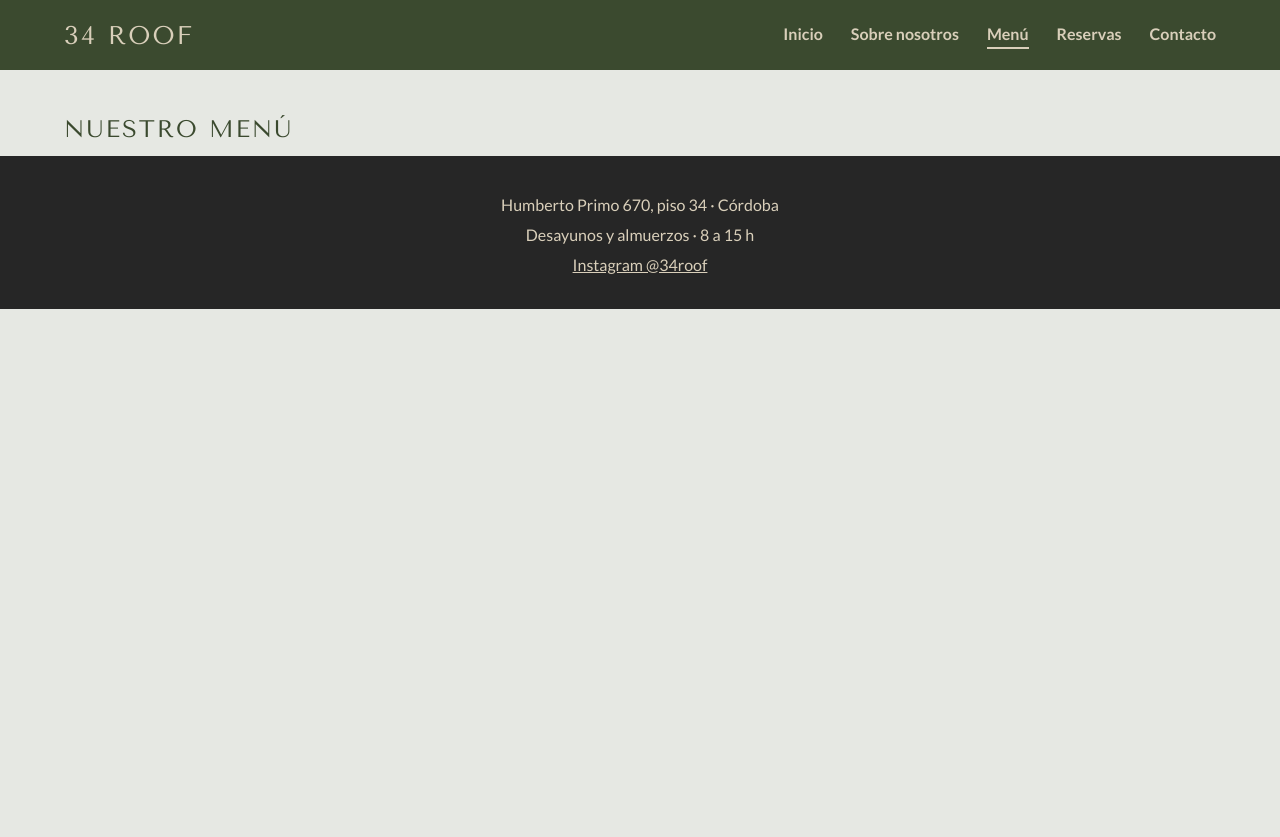
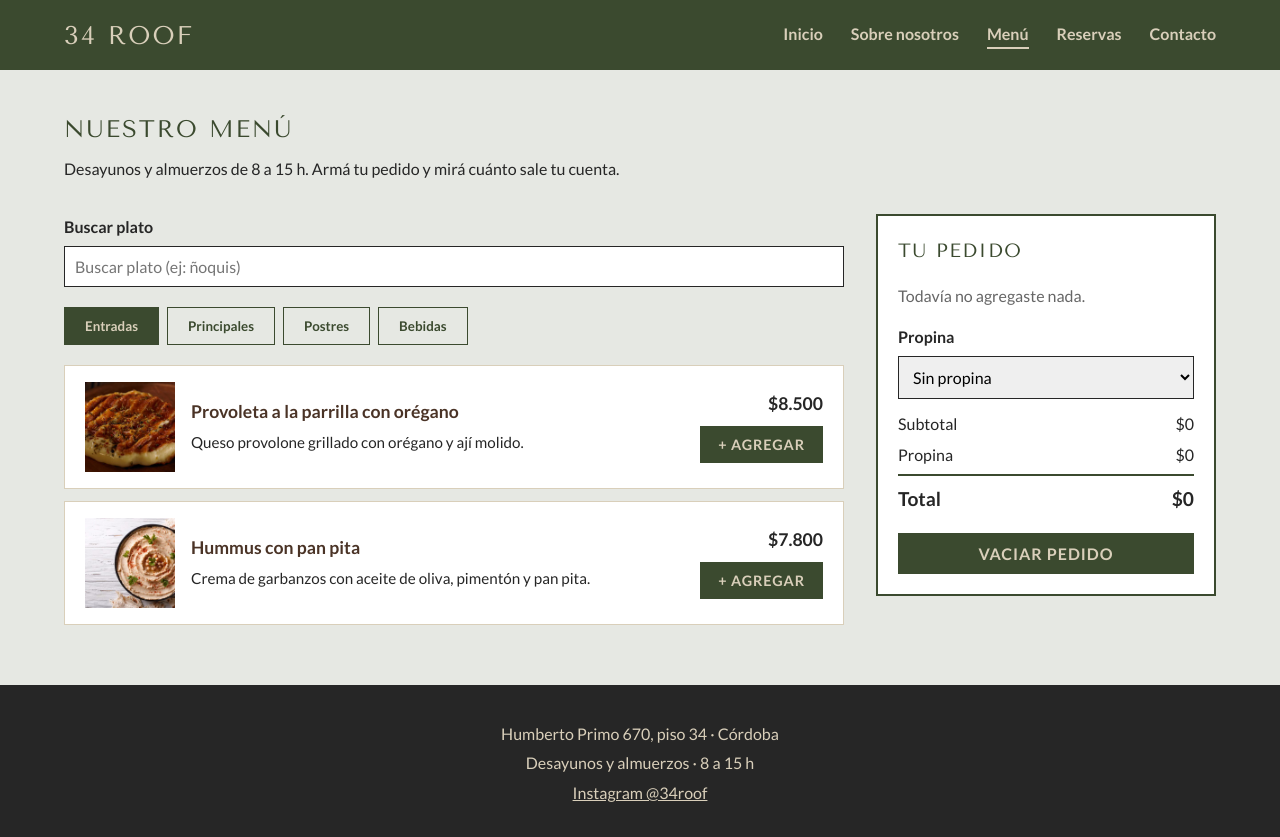
Before and after one commit to Benjarojo10/proyecto2026-RojoKerkebe-SolanaAllende, a React (Vite) app in the folder segunda-entrega/: page /menu in a window 1280 px wide. Before the commit the page ends 800 px from the top, so only its background shows below. Built offline with nearby package versions, Linux system fonts and the light colour scheme; data requests are answered from the project's data file.

Commit message:
feat: agrega menu con buscador y carrito con localstorage

```diff
--- /dev/null
+++ b/segunda-entrega/src/components/Carrito.jsx
@@ -0,0 +1,84 @@
+import { useState } from "react";
+import Boton from "@components/Boton.jsx";
+import { formatearPrecio } from "@utils/formato.js";
+
+const Carrito = ({ pedido, onCambiar, onVaciar }) => {
+    const [abierto, setAbierto] = useState(false);
+    const [propina, setPropina] = useState(0);
+
+    const items = Object.values(pedido);
+    const cantidad = items.reduce((suma, item) => suma + item.cantidad, 0);
+    const subtotal = items.reduce((suma, item) => suma + item.precio * item.cantidad, 0);
+    const montoPropina = Math.round((subtotal * propina) / 100);
+    const total = subtotal + montoPropina;
+
+    return (
+        <aside className={abierto ? "carrito abierto" : "carrito"}>
+            <div className="carrito-barra">
+                <div>
+                    <span>{cantidad === 1 ? "1 ítem" : `${cantidad} ítems`}</span>
+                    <strong>Total: {formatearPrecio(total)}</strong>
+                </div>
+                <Boton onClick={() => setAbierto(!abierto)}>{abierto ? "Cerrar" : "Ver pedido"}</Boton>
+            </div>
+
+            <div className="carrito-detalle">
+                <h2>Tu pedido</h2>
+                <ul className="lista-pedido">
+                    {items.map((item) => (
+                        <li key={item.id} className="item-pedido">
+                            <span>{item.nombre}</span>
+                            <span className="item-controles">
+                                <button
+                                    type="button"
+                                    className="boton-cantidad"
+                                    aria-label={`Quitar uno de ${item.nombre}`}
+                                    onClick={() => onCambiar(item.id, -1)}
+                                >
+                                    -
+                                </button>
+                                <span>{item.cantidad}</span>
+                                <button
+                                    type="button"
+                                    className="boton-cantidad"
+                                    aria-label={`Agregar uno de ${item.nombre}`}
+                                    onClick={() => onCambiar(item.id, 1)}
+                                >
+                                    +
+                                </button>
+                            </span>
+                            <span className="item-precio">{formatearPrecio(item.precio * item.cantidad)}</span>
+                        </li>
+                    ))}
+                </ul>
+                {cantidad === 0 && <p className="texto-vacio">Todavía no agregaste nada.</p>}
+
+                <div className="campo">
+                    <label htmlFor="propina">Propina</label>
+                    <select id="propina" value={propina} onChange={(evento) => setPropina(Number(evento.target.value))}>
+                        <option value={0}>Sin propina</option>
+                        <option value={10}>10%</option>
+                        <option value={15}>15%</option>
+                    </select>
+                </div>
+
+                <p className="linea-total">
+                    <span>Subtotal</span>
+                    <span>{formatearPrecio(subtotal)}</span>
+                </p>
+                <p className="linea-total">
+                    <span>Propina</span>
+                    <span>{formatearPrecio(montoPropina)}</span>
+                </p>
+                <p className="linea-total total">
+                    <span>Total</span>
+                    <span>{formatearPrecio(total)}</span>
+                </p>
+
+                <Boton variante="secundario" onClick={onVaciar}>Vaciar pedido</Boton>
+            </div>
+        </aside>
+    );
+};
+
+export default Carrito;
--- /dev/null
+++ b/segunda-entrega/src/components/Plato.jsx
@@ -0,0 +1,19 @@
+import Boton from "@components/Boton.jsx";
+import { obtenerImagen } from "@utils/imagenes.js";
+import { formatearPrecio } from "@utils/formato.js";
+
+const Plato = ({ producto, onAgregar }) => (
+    <article className="plato">
+        <img className="plato-foto" src={obtenerImagen(producto.imagen)} alt={producto.nombre} />
+        <div className="plato-info">
+            <h3>{producto.nombre}</h3>
+            <p>{producto.description}</p>
+        </div>
+        <div className="plato-accion">
+            <span className="precio">{formatearPrecio(producto.precio)}</span>
+            <Boton onClick={() => onAgregar(producto)}>+ Agregar</Boton>
+        </div>
+    </article>
+);
+
+export default Plato;
--- a/segunda-entrega/src/pages/Menu.jsx
+++ b/segunda-entrega/src/pages/Menu.jsx
@@ -1,7 +1,132 @@
-const Menu = () => (
-    <section className="menu-encabezado">
-        <h2>Nuestro menú</h2>
-    </section>
-);
+import { useEffect, useState } from "react";
+import { obtenerProductos } from "@api/productos.js";
+import Carrito from "@components/Carrito.jsx";
+import Input from "@components/Input.jsx";
+import Plato from "@components/Plato.jsx";
+import { categorias } from "@data/categorias.js";
+import { normalizar } from "@utils/formato.js";
+
+const MAXIMO_POR_PRODUCTO = 10;
+
+const leerPedidoGuardado = () => {
+    try {
+        return JSON.parse(localStorage.getItem("pedido")) ?? {};
+    } catch {
+        return {};
+    }
+};
+
+const Menu = () => {
+    const [productos, setProductos] = useState([]);
+    const [error, setError] = useState("");
+    const [busqueda, setBusqueda] = useState("");
+    const [categoria, setCategoria] = useState("entradas");
+    const [pedido, setPedido] = useState(leerPedidoGuardado);
+
+    useEffect(() => {
+        const cargar = async () => {
+            try {
+                setProductos(await obtenerProductos());
+            } catch {
+                setError("No pudimos cargar el menú. Revisá que el servidor esté encendido (npm run api).");
+            }
+        };
+        cargar();
+    }, []);
+
+    useEffect(() => {
+        localStorage.setItem("pedido", JSON.stringify(pedido));
+    }, [pedido]);
+
+    const texto = normalizar(busqueda);
+    const visibles = productos.filter((producto) => {
+        const coincideTexto = normalizar(producto.nombre).includes(texto);
+        const coincideCategoria = texto !== "" || producto.categoria === categoria;
+        return coincideTexto && coincideCategoria;
+    });
+
+    const cambiarCantidad = (id, cambio) => {
+        const actual = pedido[id];
+
+        if (cambio > 0 && actual.cantidad >= MAXIMO_POR_PRODUCTO) {
+            alert(`Podés agregar hasta ${MAXIMO_POR_PRODUCTO} unidades por producto.`);
+            return;
+        }
+
+        const nuevaCantidad = actual.cantidad + cambio;
+        const nuevoPedido = { ...pedido, [id]: { ...actual, cantidad: nuevaCantidad } };
+
+        if (nuevaCantidad <= 0) {
+            delete nuevoPedido[id];
+        }
+
+        setPedido(nuevoPedido);
+    };
+
+    const agregar = (producto) => {
+        if (pedido[producto.id]) {
+            cambiarCantidad(producto.id, 1);
+            return;
+        }
+        setPedido({
+            ...pedido,
+            [producto.id]: { id: producto.id, nombre: producto.nombre, precio: producto.precio, cantidad: 1 }
+        });
+    };
+
+    return (
+        <>
+            <section className="menu-encabezado">
+                <h2>Nuestro menú</h2>
+                <p>Desayunos y almuerzos de 8 a 15 h. Armá tu pedido y mirá cuánto sale tu cuenta.</p>
+            </section>
+
+            <div className="menu-layout">
+                <section className="menu-platos">
+                    <div className="buscador">
+                        <Input
+                            id="buscador"
+                            etiqueta="Buscar plato"
+                            valor={busqueda}
+                            onChange={(evento) => setBusqueda(evento.target.value)}
+                            size={30}
+                            maxLength={30}
+                            placeholder="Buscar plato (ej: ñoquis)"
+                        />
+                    </div>
+
+                    <div className="pestanas">
+                        {categorias.map(({ id, nombre }) => (
+                            <button
+                                key={id}
+                                type="button"
+                                className={categoria === id ? "pestana activa" : "pestana"}
+                                onClick={() => {
+                                    setCategoria(id);
+                                    setBusqueda("");
+                                }}
+                            >
+                                {nombre}
+                            </button>
+                        ))}
+                    </div>
+
+                    {error && <p className="mensaje-error" role="alert">{error}</p>}
+                    {!error && productos.length > 0 && visibles.length === 0 && (
+                        <p className="mensaje-vacio">No encontramos ese plato en el menú.</p>
+                    )}
+
+                    <div>
+                        {visibles.map((producto) => (
+                            <Plato key={producto.id} producto={producto} onAgregar={agregar} />
+                        ))}
+                    </div>
+                </section>
+
+                <Carrito pedido={pedido} onCambiar={cambiarCantidad} onVaciar={() => setPedido({})} />
+            </div>
+        </>
+    );
+};
 
 export default Menu;
```
